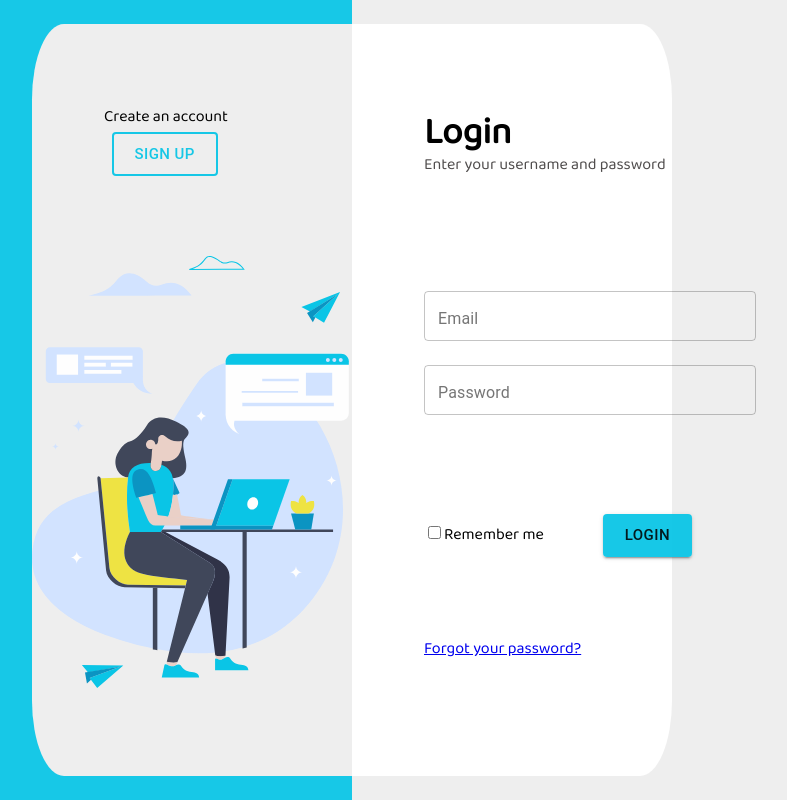
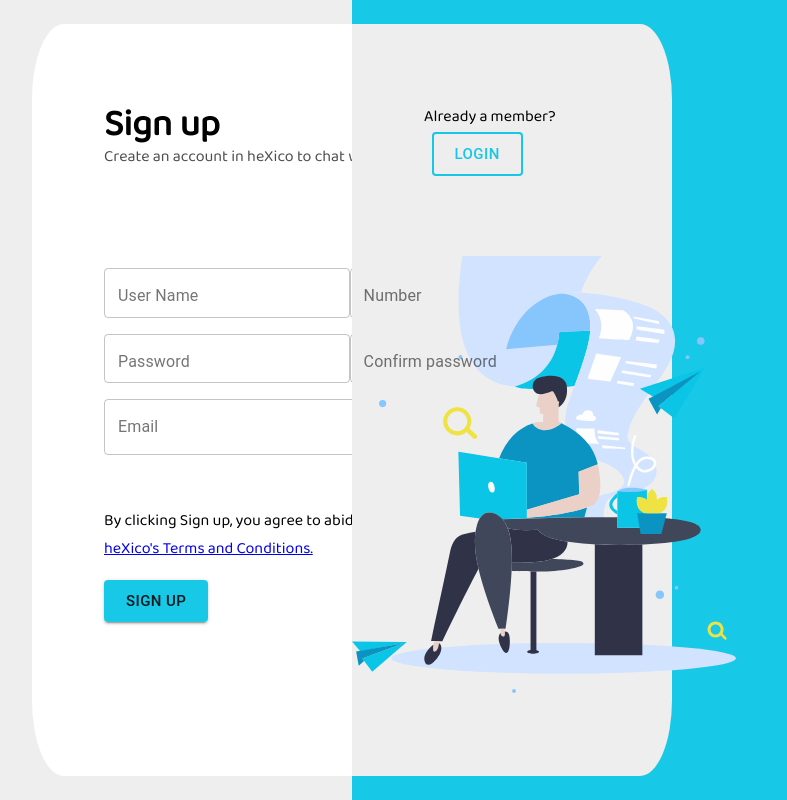
Before and after one commit to nda-kd/heXico, a React (Create React App) app: page /#/Signup in a window 1280 px wide. Before the commit this address led to /#/. Shown: the whole page, without its empty margins (288-1075 px from the left). Built offline with nearby package versions, Linux system fonts and the light colour scheme.

Commit message:
some changes for deploying

```diff
--- a/package.json
+++ b/package.json
@@ -12,6 +12,7 @@
     "@testing-library/user-event": "^7.2.1",
     "emoji-picker-react": "^3.2.1",
     "gh-pages": "^3.1.0",
+    "node-sass": "^4.14.1",
     "react": "^16.13.1",
     "react-dom": "^16.13.1",
     "react-redux": "^7.2.1",
@@ -44,8 +45,6 @@
     ]
   },
   "devDependencies": {
-    "node-sass": "^4.14.1",
-    "sass-loader": "^9.0.3",
     "standard": "^14.3.4"
   }
 }
--- a/src/components/auth/Login.js
+++ b/src/components/auth/Login.js
@@ -45,8 +45,9 @@
               </div>
               <div className='login-submit'>
                 <span>
-                  <input type='checkbox' id='login' name='login' />
-                  <label for='login'>Remember me</label>
+                  <label>
+                    <input type='checkbox' id='login' name='login' /> Remember me
+                  </label>
                 </span>
                 <Button
                   variant='contained' size='large'
@@ -55,7 +56,7 @@
                     Login
                 </Button>
               </div>
-              <Link to='/messenger' style={{ textDecoration: 'underline' }}>Forgot your password?</Link>
+              <Link to='/' style={{ textDecoration: 'underline' }}>Forgot your password?</Link>
             </div>
           </div>
         </div>
--- a/src/components/messenger/chatPage.js
+++ b/src/components/messenger/chatPage.js
@@ -8,8 +8,8 @@
       <div className='chat-box'>
         {this.props.messageList.map((message, index) => {
           return (
-            <div className='my-chat-wrap'>
-              <div className='myChat' key={index}>
+            <div className='my-chat-wrap' key={index}>
+              <div className='myChat'>
                 <p>{message.text}</p>
               </div>
             </div>)
--- a/src/components/messenger/me.js
+++ b/src/components/messenger/me.js
@@ -1,22 +1,19 @@
 import React from 'react'
 import { Link } from 'react-router-dom'
 import { Avatar } from '@material-ui/core'
-import { styled } from '@material-ui/core/styles'
-import { withStyles } from '@material-ui/core/styles';
+import { styled, withStyles } from '@material-ui/core/styles'
+
 import '../styles/msg.scss'
 import settingIcon from '../../images/setting.png'
-import Menu from '@material-ui/core/Menu';
-import MenuItem from '@material-ui/core/MenuItem';
-import ListItemIcon from '@material-ui/core/ListItemIcon';
-import ListItemText from '@material-ui/core/ListItemText';
-import FaceSharpIcon from '@material-ui/icons/FaceSharp';
-import ExitToAppSharpIcon from '@material-ui/icons/ExitToAppSharp';
-
-
+import Menu from '@material-ui/core/Menu'
+import MenuItem from '@material-ui/core/MenuItem'
+import ListItemIcon from '@material-ui/core/ListItemIcon'
+import ListItemText from '@material-ui/core/ListItemText'
+import FaceSharpIcon from '@material-ui/icons/FaceSharp'
+import ExitToAppSharpIcon from '@material-ui/icons/ExitToAppSharp'
 
 class Me extends React.Component {
-
-  constructor(){
+  constructor () {
     super()
 
     this.state = {
@@ -24,14 +21,13 @@
     }
   }
 
-  handleClick = (event) => {
-    this.setState({anchorEl: event.currentTarget})
+  handleClick (event) {
+    this.setState({ anchorEl: event.currentTarget })
+  }
 
-  };
-
-  handleClose = () => {
-    this.setState({anchorEl: null})
-  };
+  handleClose () {
+    this.setState({ anchorEl: null })
+  }
 
   render () {
     const MyAvatar = styled(Avatar)({
@@ -47,8 +43,8 @@
     const StyledMenu = withStyles({
       paper: {
         border: '1px solid #d3d4d5',
-        width: '9.5em',
-      },
+        width: '9.5em'
+      }
 
     })((props) => (
       <Menu
@@ -56,15 +52,15 @@
         getContentAnchorEl={null}
         anchorOrigin={{
           vertical: 'center',
-          horizontal: 'right',
+          horizontal: 'right'
         }}
         transformOrigin={{
           vertical: 'center',
-          horizontal: 'right',
+          horizontal: 'right'
         }}
         {...props}
       />
-    ));
+    ))
 
     const StyledMenuItem = withStyles((theme) => ({
       root: {
@@ -72,12 +68,11 @@
         '&:hover': {
           backgroundColor: '#0ac5e6f1',
           '& .MuiListItemIcon-root, & .MuiListItemText-primary': {
-            color: theme.palette.common.white,
-          },
-        },
-      },
-    }))(MenuItem);
-
+            color: theme.palette.common.white
+          }
+        }
+      }
+    }))(MenuItem)
 
     return (
       <div className='me'>
@@ -93,32 +88,36 @@
         </div>
         <div>
           <img
-          aria-controls="simple-menu"
-          aria-haspopup="true"
+            aria-controls='simple-menu'
+            aria-haspopup='true'
             onClick={this.handleClick}
             src={settingIcon} alt='Setting Icon'
           />
           <StyledMenu
-          id="customized-menu"
+            id='customized-menu'
             anchorEl={this.state.anchorEl}
             keepMounted
             open={Boolean(this.state.anchorEl)}
             onClose={this.handleClose}
           >
-          <Link to='/Profile' style={{ textDecoration: 'none',
-              color: 'black'}}>
+            <Link
+              to='/Profile' style={{
+                textDecoration: 'none',
+                color: 'black'
+              }}
+            >
               <StyledMenuItem>
                 <ListItemIcon>
-                <FaceSharpIcon fontSize="small" />
+                  <FaceSharpIcon fontSize='small' />
                 </ListItemIcon>
-              <ListItemText primary="Profile" />
+                <ListItemText primary='Profile' />
               </StyledMenuItem>
             </Link>
             <StyledMenuItem>
               <ListItemIcon>
-                <ExitToAppSharpIcon fontSize="small" />
+                <ExitToAppSharpIcon fontSize='small' />
               </ListItemIcon>
-              <ListItemText primary="Sign Out" />
+              <ListItemText primary='Sign Out' />
             </StyledMenuItem>
           </StyledMenu>
         </div>
@@ -126,4 +125,4 @@
     )
   }
 }
-export default Me;
+export default Me
--- a/src/components/messenger/sendMessage.js
+++ b/src/components/messenger/sendMessage.js
@@ -15,9 +15,8 @@
   }
 
   changeHandle (e) {
-      this.setState({ newMessage: e.target.value })
-      console.log(e)
-
+    this.setState({ newMessage: e.target.value })
+    console.log(e)
   }
 
   sendMessage () {
--- a/src/components/styles/auth.scss
+++ b/src/components/styles/auth.scss
@@ -33,7 +33,7 @@
     flex-grow: 1;
     border-radius: 10% 0 0 10% ;
     position: absolute;
-    height: 47em ;
+    height: 79vh ;
     right: 0;
     left: 20em;
     background-color: $grey;
--- a/src/container/App.js
+++ b/src/container/App.js
@@ -1,6 +1,6 @@
 import React from 'react'
 import './App.css'
-import { Switch, Route } from 'react-router-dom'
+import { Switch, Route, HashRouter as Router } from 'react-router-dom'
 import { createStore } from 'redux'
 import { Provider } from 'react-redux'
 import Messenger from '../components/messenger/messenger'
@@ -14,14 +14,14 @@
 function App () {
   return (
     <Provider store={store}>
-      <div className='App'>
+      <Router>
         <Switch>
           <Route exact path='/' component={Login} />
           <Route path='/Signup' component={Signup} />
           <Route path='/messenger' component={Messenger} />
           <Route path='/profile' component={Profile} />
         </Switch>
-      </div>
+      </Router>
     </Provider>
   )
 }
```
Also changed, not shown: src/index.js (+3 -4 lines), 1 other file (tests, documents, lock files or other folders). Lines whose indentation alone changed are shown as unchanged.
